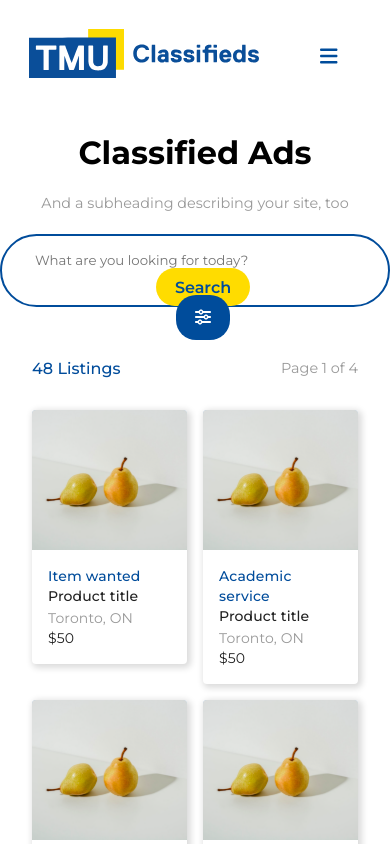
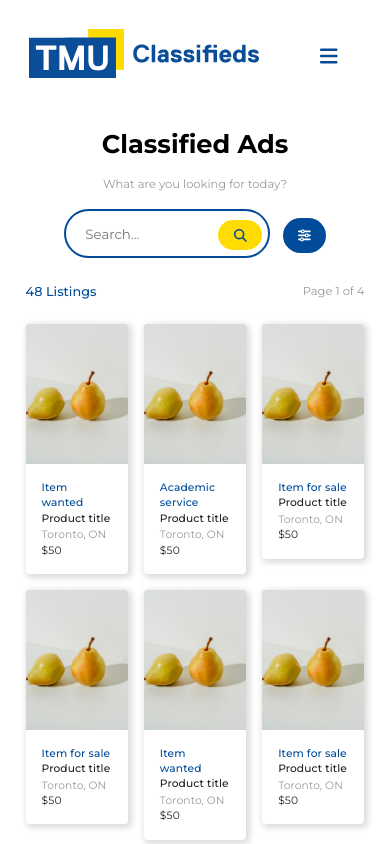
Before and after one commit to Gurveer-C1331/TMU-Classifieds, a React (Create React App) app in the folder client/: page /classified-ads in a window 390 px wide. Shown: the top 844 px of the page. Built offline with nearby package versions, Linux system fonts and the light colour scheme.

Commit message:
Improved responsiveness of classified ads page

```diff
--- a/client/src/pages/Classified-Ads/Classified-Ads.css
+++ b/client/src/pages/Classified-Ads/Classified-Ads.css
@@ -1,3 +1,7 @@
+#classified-ads {
+  padding: 0 8em;
+}
+
 #classified-ads-heading {
   text-align: center;
 }
@@ -97,6 +101,7 @@
   border-radius: 20px;
   background: #004c9b;
   color: #FFF;
+  font-size: 1em;
   vertical-align: middle;
   cursor: pointer;
 }
@@ -104,7 +109,7 @@
 #classified-ads-listing-info {
   display: flex;
   justify-content: space-between;
-  padding: 2em 8em;
+  padding: 2em 0;
 }
 
 #listing-total-count {
@@ -135,26 +140,60 @@
   cursor: pointer;
 }
 
-#classified-ads-listing-container {
-  padding: 0 8em;
+.listing-cards p, .listing-cards h6{
+  font-size: 1em;
 }
 
-@media (max-width: 750px) {
-  #classified-ads-listing-info {
-    padding: 2em 4em;
-  }
-
-  #classified-ads-listing-container {
+@media (max-width: 900px) {
+  #classified-ads {
     padding: 0 4em;
   }
 }
 
-@media (max-width: 500px) {
-  #classified-ads-listing-info {
-    padding: 2em;
+@media (max-width: 750px) {
+  #classified-ads {
+    font-size: 0.9em
   }
 
-  #classified-ads-listing-container {
+  #classified-ads-searchbar {
+    width: 16em;
+  }
+
+  #filter-categories, #filter-price {
+    flex-direction: column;
+  }
+
+  #filter-categories div, #filter-price div {
+    margin-bottom: 0.5em;
+  }
+
+  #filter-price div input {
+    width: 10em;
+  }
+
+  .listing-cards p, .listing-cards h6{
+    font-size: 0.9em;
+  }
+}
+
+@media (max-width: 600px) {
+  #classified-ads-searchbar {
+    width: 12em;
+  }
+}
+
+@media (max-width: 500px) {
+
+  #classified-ads {
+    font-size: 0.8em;
     padding: 0 2em;
   }
+
+  #classified-ads-searchbar {
+    width: 8em;
+  }
+
+  .listing-cards p, .listing-cards h6{
+    font-size: 0.8em;
+  }
 }
--- a/client/src/pages/Classified-Ads/Classified-Ads.js
+++ b/client/src/pages/Classified-Ads/Classified-Ads.js
@@ -7,7 +7,7 @@ import CardMedia from '@mui/material/CardMedia';
 import Typography from '@mui/material/Typography';
 import { Button, CardActionArea, CardActions } from '@mui/material';
 import { FontAwesomeIcon } from '@fortawesome/react-fontawesome';
-import { faSliders, faXmark } from '@fortawesome/free-solid-svg-icons';
+import { faMagnifyingGlass, faSliders, faXmark } from '@fortawesome/free-solid-svg-icons';
 import './Classified-Ads.css';
 import ListingImage from '../../assets/listing-image.svg';
 
@@ -75,16 +75,18 @@ function ClassifiedAds() {
   };
 
   return (
-    <div>
+    <div id='classified-ads'>
       <div id='classified-ads-heading'>
         <h1>Classified Ads</h1>
-        <span id='page-subheading'>And a subheading describing your site, too</span>
+        <span id='page-subheading'>What are you looking for today?</span>
       </div>
 
       <div id='classified-ads-toolbar'>
         <div id='classified-ads-search'>
-          <input id='classified-ads-searchbar' placeholder='What are you looking for today?'></input>
-          <span id='classified-ads-search-btn'>Search</span>
+          <input id='classified-ads-searchbar' placeholder='Search...'></input>
+          <span id='classified-ads-search-btn'>
+          <FontAwesomeIcon icon={faMagnifyingGlass} style={{color: "#004c9b"}} />
+          </span>
         </div>
         <span id='classified-ads-filter-btn' onClick={handleFilterToggle}>
           <FontAwesomeIcon icon={faSliders} style={{color: "#FFF"}} />
@@ -97,28 +99,28 @@ function ClassifiedAds() {
               <div id='filter-items-wanted'>
                 <input type='checkbox' id='items-wanted' name='wanted' checked={categories.wanted}
                   onChange={(e) => setCategories({...categories, wanted: e.target.checked})}></input>
-                <label for="items-wanted">Items wanted</label>
+                <label htmlFor="items-wanted">Items wanted</label>
               </div>
               <div id='filter-items-for-sale'>
                 <input type='checkbox' id='items-for-sale' name='forSale' checked={categories.forSale}
                   onChange={(e) => setCategories({...categories, forSale: e.target.checked})}></input>
-                <label for="items-for-sale">Items for sale</label>
+                <label htmlFor="items-for-sale">Items for sale</label>
               </div>
               <div id='filter-items-wanted'>
                 <input type='checkbox' id='academic-services' name='academicServices' checked={categories.academicService}
                   onChange={(e) => setCategories({...categories, academicService: e.target.checked})}></input>
-                <label for="academic-services">Academic services</label>
+                <label htmlFor="academic-services">Academic services</label>
               </div>
             </div>
             <span className='filter-options-header'>Price</span>
             <div id='filter-price'>
               <div id='filter-min-price'>
-                <label for="min-price">Min</label>
+                <label htmlFor="min-price">Min</label>
                 <input type='number' id='min-price' name='minPrice' value={priceRange.min}
                   onChange={(e) => setPriceRange({...priceRange, min: e.target.value})}></input>
               </div>
               <div id='filter-max-price'>
-                <label for="max-price">Max</label>
+                <label htmlFor="max-price">Max</label>
                 <input type='number' id='max-price' name='maxPrice' value={priceRange.max}
                   onChange={(e) => setPriceRange({...priceRange, max: e.target.value})}></input>
               </div>
@@ -150,8 +152,8 @@ function ClassifiedAds() {
         <Box sx={{ flexGrow: 1 }}>
           <Grid container spacing={2}>
             {listingItems.map((item) => (
-              <Grid item xs={6} sm={4} md={3} lg={2}>
-                <Card sx={{ maxWidth: 345 }} style={{
+              <Grid key={item.id} item xs={4} sm={3} md={3} lg={2}>
+                <Card className='listing-cards' sx={{ maxWidth: 345 }} style={{
                     boxShadow: '2px 2px 6px 2px rgba(0,0,0,0.14)'
                   }}>
                   <CardActionArea>
@@ -163,16 +165,16 @@ function ClassifiedAds() {
                       // alt="green iguana"
                     />
                     <CardContent>
-                      <Typography variant="body2" color="#004c9b" fontFamily={'Montserrat'} fontWeight={500}>
+                      <Typography variant="body2" color="#004c9b" fontFamily={'Montserrat'} fontWeight={500} fontSize={'1em'}>
                         {item.listing_type}
                       </Typography>
-                      <Typography variant="subtitle2" fontFamily={'Montserrat'}>
+                      <Typography variant="subtitle2" fontFamily={'Montserrat'} fontSize={'1em'}>
                         {item.listing_title}
                       </Typography>
-                      <Typography variant="body2" fontFamily={'Montserrat'} color="#999">
+                      <Typography variant="body2" fontFamily={'Montserrat'} color="#999" fontSize={'1em'}>
                         {item.location}
                       </Typography>
-                      <Typography variant="body2" fontFamily={'Montserrat'}>
+                      <Typography variant="body2" fontFamily={'Montserrat'} fontSize={'1em'}>
                         ${item.price}
                       </Typography>
                     </CardContent>
```
